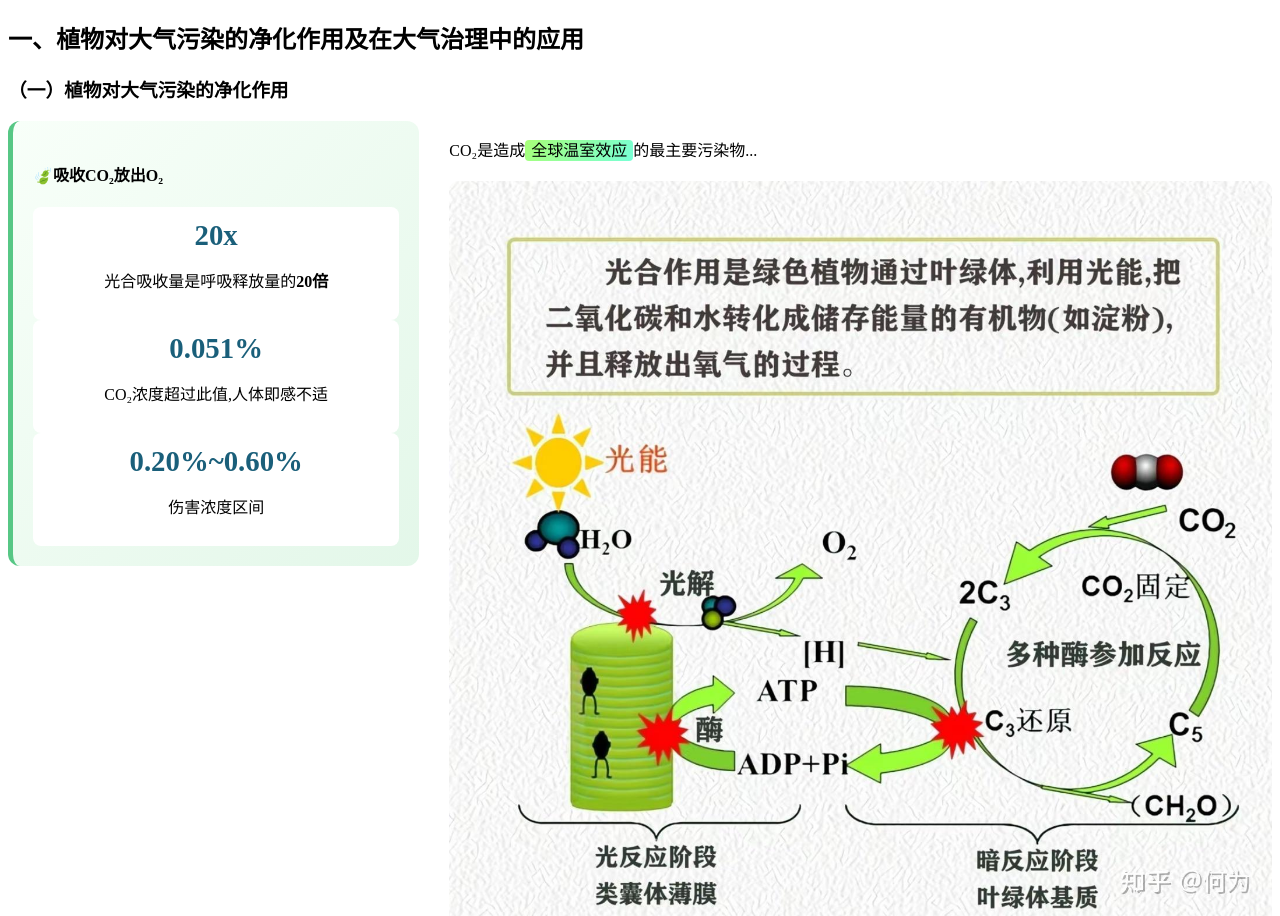
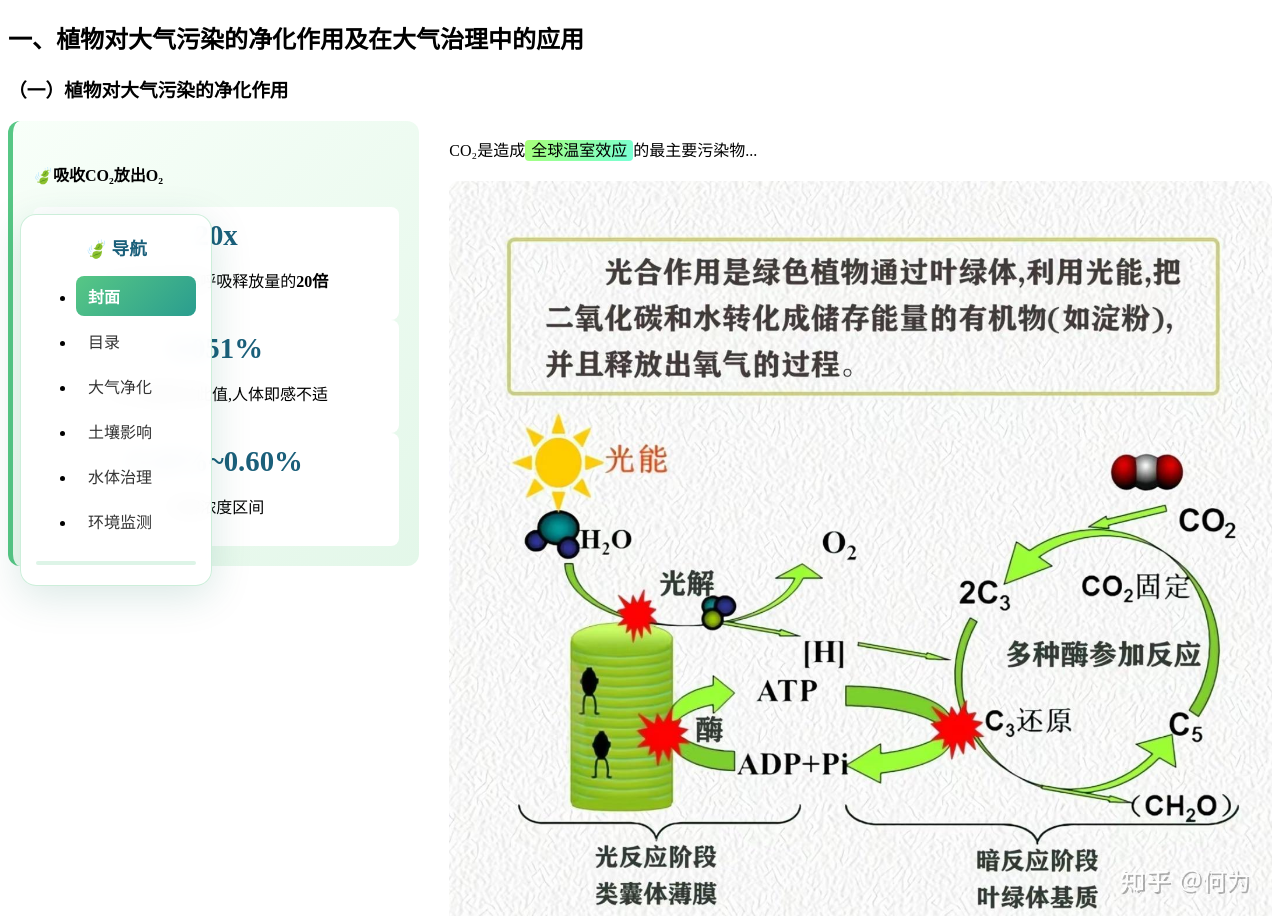
Before and after one commit to shuShanJing/plant-ppt, a plain HTML site: page index.html in a window 1280 px wide. Shown: the top 916 px of the page. Drawn offline with Linux system fonts and the light colour scheme.

Commit message:
feat: 添加左侧导航菜单与实时进度条

```diff
--- a/index.html
+++ b/index.html
@@ -7,6 +7,21 @@
     <link rel="stylesheet" href="./style.css">
 </head>
 <body>
+    <!-- 导航菜单 -->
+     <nav class="slides-menu">
+        <div class="menu-header">🍃 导航</div>
+        <ul>
+            <li><a href="#/1" class="menu-item active">封面</a></li>
+            <li><a href="#/2" class="menu-item">目录</a></li>
+            <li><a href="#/3" class="menu-item">大气净化</a></li>
+            <li><a href="#/4" class="menu-item">土壤影响</a></li>
+            <li><a href="#/5" class="menu-item">水体治理</a></li>
+            <li><a href="#/6" class="menu-item">环境监测</a></li>
+        </ul>
+        <div class="progress-bar">
+            <div class="progress-fill"></div>
+        </div>
+     </nav>
     <section>
         <h2>一、植物对大气污染的净化作用及在大气治理中的应用</h2>
         <h3>（一）植物对大气污染的净化作用</h3>
--- a/style.css
+++ b/style.css
@@ -1,3 +1,64 @@
+/* 导航菜单 */
+.slides-menu {
+    position: fixed;
+    left: 20px;
+    top: 50%;
+    transform: translateY(-50%);
+    background: rgba(255, 255, 255, 0.95);
+    backdrop-filter: blur(10px);
+    border-radius: 16px;
+    padding: 20px 15px;
+    box-shadow: 0 10px 40px rgba(0, 100, 80, 0.15);
+    z-index: 1000;
+    min-width: 160px;
+    border: 1px solid rgba(87, 199, 133, 0.3);
+}
+
+.menu-header {
+    font-weight: bold;
+    color: #1a5f7a;
+    margin-bottom: 15px;
+    text-align: center;
+    font-size: 1.1em;
+}
+
+.menu-item {
+    display: block;
+    padding: 8px 12px;
+    margin: 5px 0;
+    border-radius: 8px;
+    color: #333;
+    text-decoration: none;
+    transition: all 0.3s ease;
+    position: relative;
+}
+
+.menu-item:hover {
+    background: rgba(87, 199, 133, 0.1);
+    transform: translateX(5px);
+}
+
+.menu-item.active {
+    background: linear-gradient(135deg, #57c785, #2a9d8f);
+    color: white;
+    font-weight: bold;
+}
+
+/* 进度条 */
+.progress-bar {
+    height: 4px;
+    background: rgba(87, 199, 133, 0.2);
+    border-radius: 2px;
+    margin-top: 20px;
+    overflow: hidden;
+}
+
+.progress-fill {
+    height: 100%;
+    background: linear-gradient(90deg, #57c785, #1a5f7a);
+    width: 0%;
+    transition: width 0.5s ease;
+}
 /* 网格布局 */
 .content-grid{
     display:grid;
```
Also changed, not shown: script.js (+25 -0 lines).
